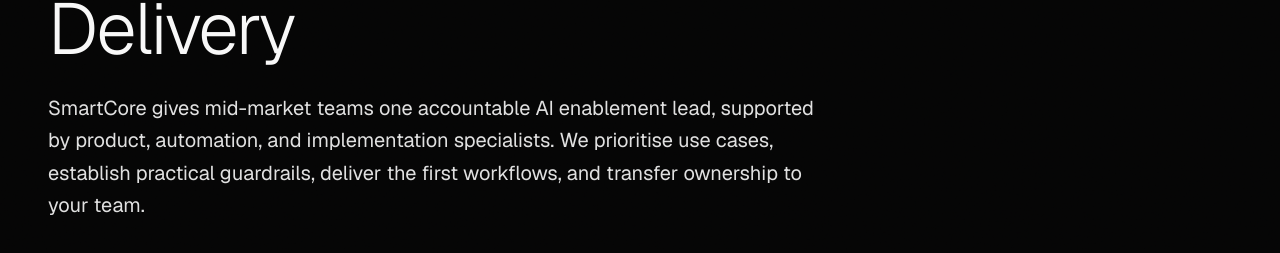
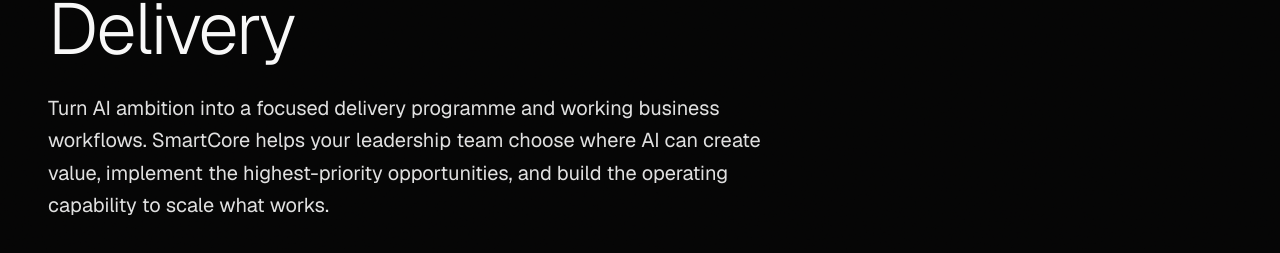
Before and after one commit to tryvailo/SCTech, a Next.js app: page / in a window 1280 px wide. Shown: the part 403-656 px from the top of the page. Built offline with nearby package versions, Linux system fonts and the light colour scheme; no server answers.

Commit message:
Refine homepage value proposition

```diff
--- a/app/page.tsx
+++ b/app/page.tsx
@@ -317,9 +317,9 @@ export default function Home() {
             </h1>
             <p className="mb-6 max-w-3xl animate-in fade-in slide-in-from-bottom-4 text-base leading-relaxed text-foreground/90 duration-1000 delay-200 md:mb-8 md:text-xl">
               <span className="text-pretty">
-                SmartCore gives mid-market teams one accountable AI enablement lead, supported by product, automation,
-                and implementation specialists. We prioritise use cases, establish practical guardrails, deliver the
-                first workflows, and transfer ownership to your team.
+                Turn AI ambition into a focused delivery programme and working business workflows. SmartCore helps
+                your leadership team choose where AI can create value, implement the highest-priority opportunities,
+                and build the operating capability to scale what works.
               </span>
             </p>
             <div className="flex animate-in fade-in slide-in-from-bottom-4 flex-col gap-3 duration-1000 delay-300 sm:flex-row sm:items-center sm:gap-4">
```
